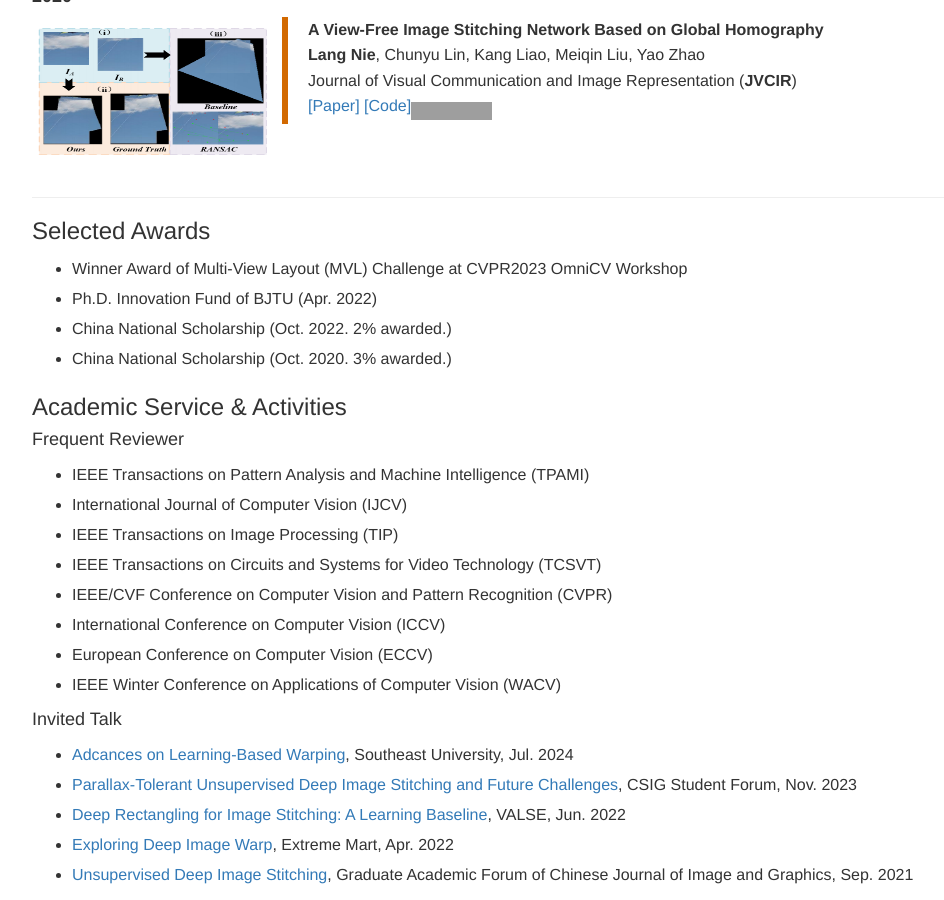
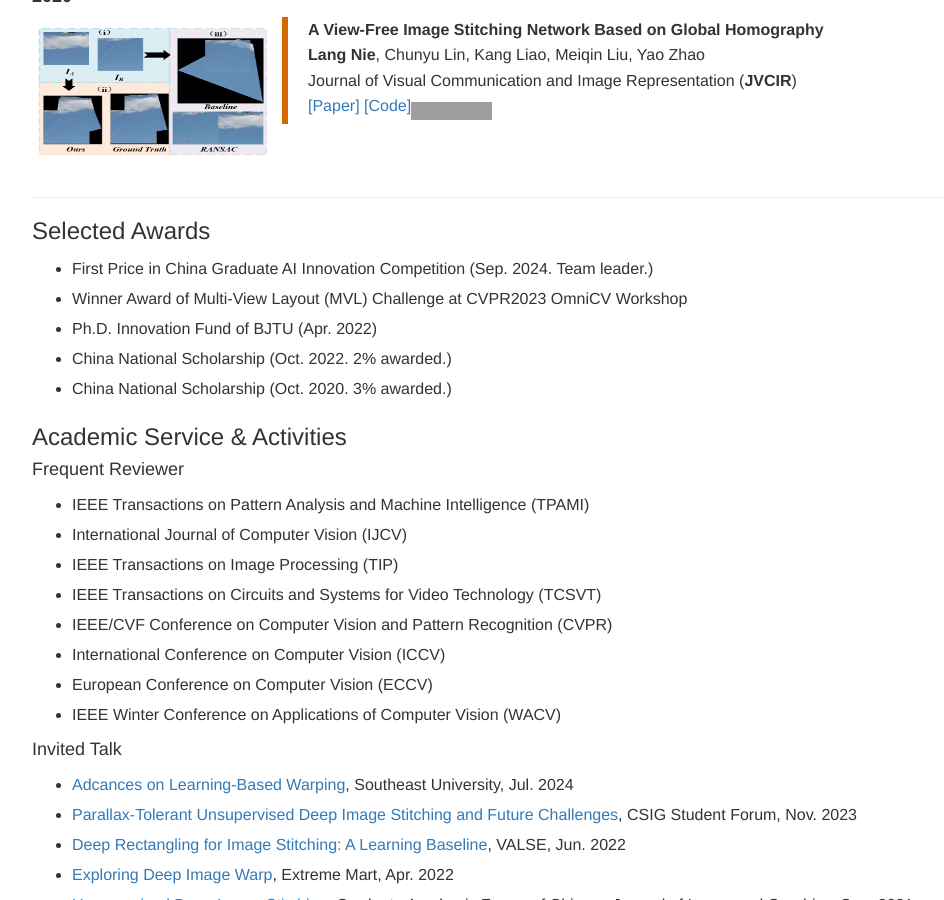
Before and after one commit to nie-lang/nie-lang.github.io, a Jekyll site: the page built from index.html, in a window 1280 px wide and 900 px high, scrolled down 5091 px. Shown: the whole window, without its empty margins (108-1052 px from the left). Built offline with Jekyll 4.4.1, drawn with Linux system fonts in a browser that asks for light colours; nearby versions of some CDN libraries; library files that are not in the unit come from our copies; grey boxes are pictures that could not be loaded.

Commit message:
Update award.html

```diff
--- a/_includes/award.html
+++ b/_includes/award.html
@@ -4,6 +4,7 @@
 		Selected Awards
 	</h3>
 	<ul >
+		<li>First Price in China Graduate AI Innovation Competition (Sep. 2024. Team leader.) </li>
 		<li>Winner Award of Multi-View Layout (MVL) Challenge at CVPR2023 OmniCV Workshop </li>
 		<li>Ph.D. Innovation Fund of BJTU (Apr. 2022)</li>
 		<li>China National Scholarship (Oct. 2022. 2% awarded.)</li>
```
